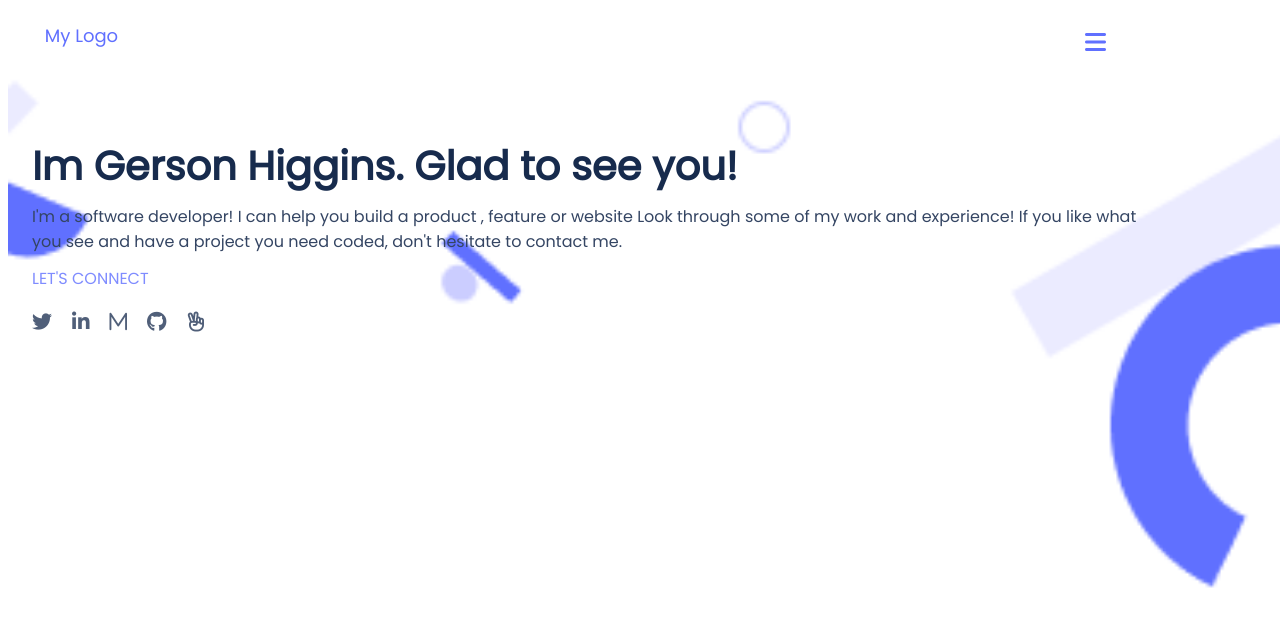
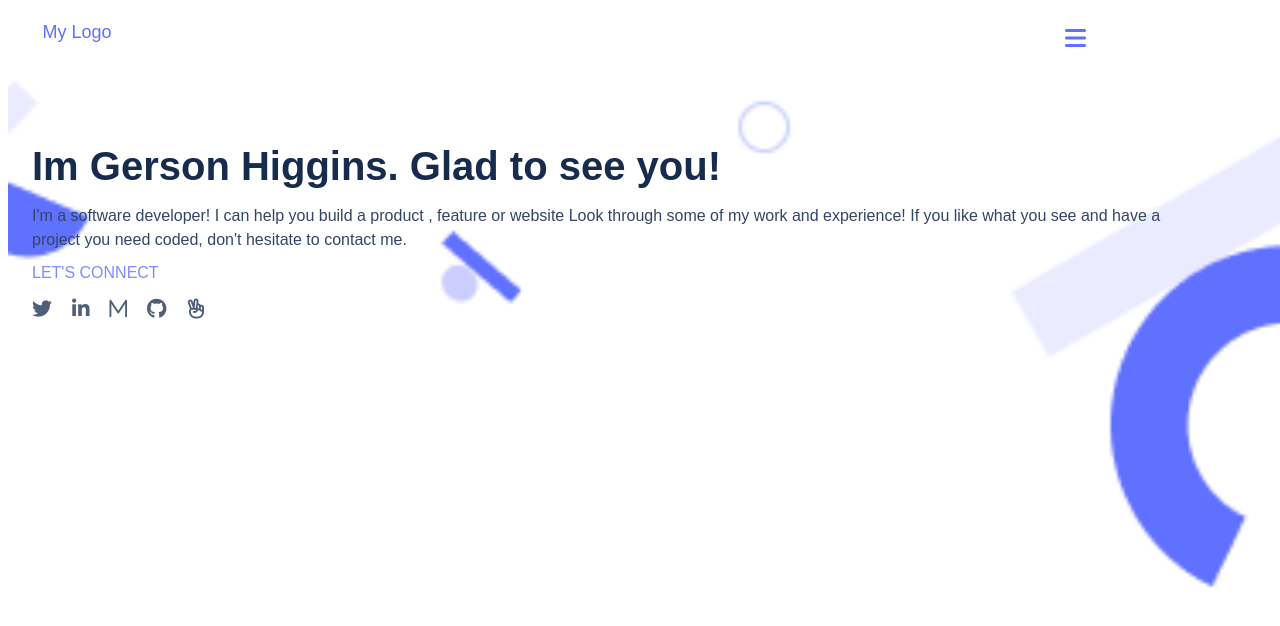
Before and after one commit to gersonhiggins/MobileLandPage, a website: page index.html in a window 1280 px wide. Drawn offline with Linux system fonts and the light colour scheme.

Commit message:
"Last css fixes"

```diff
--- a/styles.css
+++ b/styles.css
@@ -1,14 +1,104 @@
-* { position: relative; font-family: Poppins; z-index: 2; }
-.text { padding-top: 100px; }
-.logo { margin-right: 0; padding-left: 50%; width: 100%; color: #6070ff; font-size: 18px; }
-.top { width: 100%; position: fixed; display: flex; flex-direction: row; justify-content: space-between; top: 4px; z-index: 3; }
-.menuhover { padding: 7px; margin-right: 30px; margin: 10px; margin-top: 13px; width: 15%; }
-.menuhover button { border: none; background-color: inherit; color: #6070ff; font-size: 24px; }
-.intro { width: 100%; }
-.text { font-style: normal; font-weight: 700; font-size: 40px; line-height: 130%; padding-right: 24px; padding-left: 24px; padding-bottom: 12px; color: #172b4d; margin-bottom: 0; z-index: 2; }
-.text2 { font-style: normal; font-weight: 400; font-size: 16px; line-height: 150%px; padding-right: 24px; padding-left: 24px; color: #344563; width: 90%; margin-top: 0; margin-bottom: 12px; }
-.connect { font-family: 'Poppins'; font-style: normal; font-weight: 500; font-size: 16px; color: #7f8cff; padding-left: 24px; margin-top: 0; z-index: 2; }
-.icons { display: flex; flex-direction: row; padding-left: 24px; }
-.icons div { padding-right: 20px; font-size: 20px; color: #505f79; }
-.background { display: flex; position: fixed; z-index: 0; width: 100%; }
-.background img { z-index: 0; width: 100%; }
+* {
+  position: relative;
+  font-family: sans-serif, Poppins;
+  z-index: 2;
+}
+
+.logo {
+  margin-right: 0;
+  padding-left: 50%;
+  width: 100%;
+  color: #6070ff;
+  font-size: 18px;
+}
+
+.top {
+  width: 100%;
+  position: fixed;
+  display: flex;
+  flex-direction: row;
+  justify-content: space-between;
+  top: 4px;
+  z-index: 3;
+}
+
+.menuhover {
+  padding: 7px;
+  margin-right: 30px;
+  margin-left: 10px;
+  margin-bottom: 10px;
+  margin-top: 13px;
+  width: 15%;
+}
+
+.menuhover button {
+  border: none;
+  background-color: inherit;
+  color: #6070ff;
+  font-size: 24px;
+}
+
+.intro {
+  width: 100%;
+}
+
+.text {
+  padding-top: 100px;
+  font-style: normal;
+  font-weight: 700;
+  font-size: 40px;
+  line-height: 130%;
+  padding-right: 24px;
+  padding-left: 24px;
+  padding-bottom: 12px;
+  color: #172b4d;
+  margin-bottom: 0;
+  z-index: 2;
+}
+
+.text2 {
+  font-style: normal;
+  font-weight: 400;
+  font-size: 16px;
+  line-height: 150%;
+  padding-right: 24px;
+  padding-left: 24px;
+  color: #344563;
+  width: 90%;
+  margin-top: 0;
+  margin-bottom: 12px;
+}
+
+.connect {
+  font-style: normal;
+  font-weight: 500;
+  font-size: 16px;
+  color: #7f8cff;
+  padding-left: 24px;
+  margin-top: 0;
+  z-index: 2;
+}
+
+.icons {
+  display: flex;
+  flex-direction: row;
+  padding-left: 24px;
+}
+
+.icons div {
+  padding-right: 20px;
+  font-size: 20px;
+  color: #505f79;
+}
+
+.background {
+  display: flex;
+  position: fixed;
+  z-index: 0;
+  width: 100%;
+}
+
+.background img {
+  z-index: 0;
+  width: 100%;
+}
```
